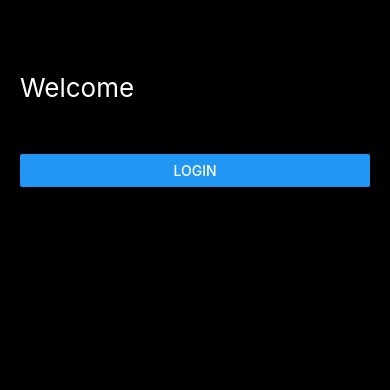
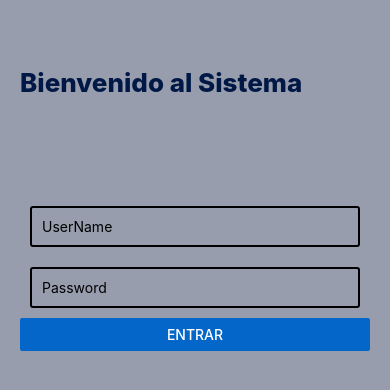
Before and after one commit to JulioAburto/CalzadoMiFavorita, a React Native app: screen /LoginView in a window 390 px wide. Shown: the top 390 px of the page. Built offline with nearby package versions, Linux system fonts and the light colour scheme.

Commit message:
creacion de estilo login

```diff
--- a/components/view/LoginView.js
+++ b/components/view/LoginView.js
@@ -1,13 +1,26 @@
-import { StyleSheet, Text, View, Button } from "react-native";
+import { StyleSheet, Text, View, Button, TextInput } from "react-native";
 const LoginView = (props) => {
 	return (
 		<View style={styles.contenedorP}>
 			<View style={styles.contenedorS}>
-				<Text style={styles.Title}>Welcome</Text>
+				<Text style={styles.Title}>Bienvenido al Sistema</Text>
 			</View>
 			<View style={styles.ContenedorOp}>
+				<TextInput
+					style={styles.InputStyle}
+					placeholder="UserName"
+					textContentType="username"
+				></TextInput>
+				<TextInput
+					style={styles.InputStyle}
+					placeholder="Password"
+					textContentType="newPassword"
+					secureTextEntry={true}
+
+				></TextInput>
 				<Button
-					title="Login"
+					title="Entrar"
+					color="#0466C8"
 					onPress={() => {
 						props.navigation.navigate("MainView");
 					}}
@@ -21,19 +34,27 @@ export { LoginView };
 const styles = StyleSheet.create({
 	contenedorP: {
 		flex: 1,
-		backgroundColor: "#000",
+		backgroundColor: "#979DAC",
 		padding: 20,
 		justifyContent: "center",
 	},
 	contenedorS: {
 		flex: 1,
 		justifyContent: "center",
+		paddingBottom: 50,
 	},
 	Title: {
-		color: "#fff",
+		color: "#001845",
 		fontSize: 26,
+		fontWeight: 800,
 	},
 	ContenedorOp: {
 		flex: 5,
 	},
+	InputStyle: {
+		padding: 10,
+		margin: 10,
+		borderWidth: 2,
+		borderRadius: 3,
+	},
 });
--- a/components/view/VistaPrincipal.js
+++ b/components/view/VistaPrincipal.js
@@ -5,7 +5,6 @@ import { createNativeStackNavigator } from "@react-navigation/native-stack";
 
 const Stack = createNativeStackNavigator();
 //views
-
 
 export default function VistaPrincipal() {
 	return (
```
Also changed, not shown: components/view/MainView.js (line endings or trailing spaces).
